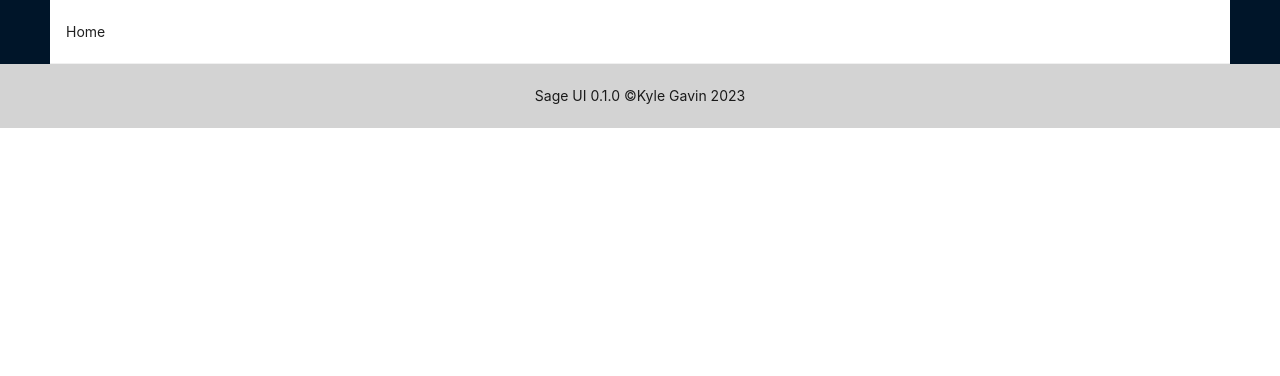
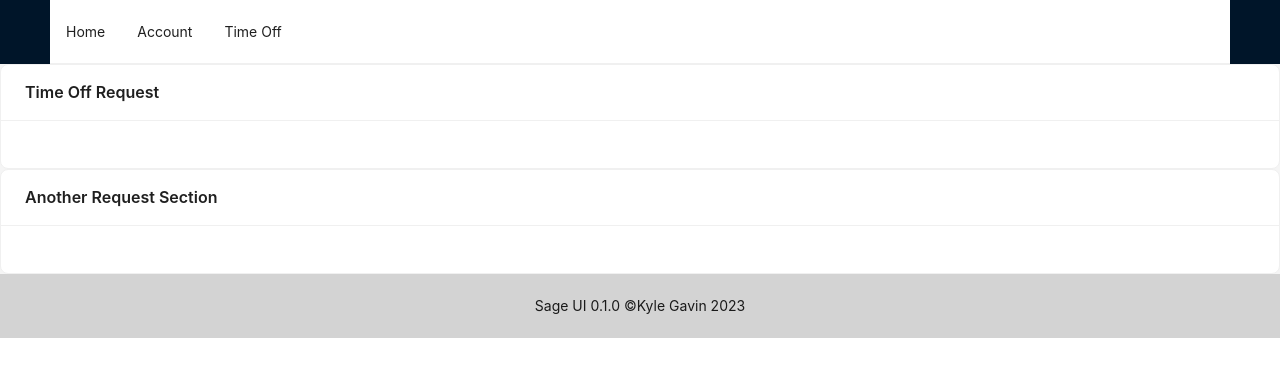
Before and after one commit to kylegav/sage, a React (Create React App) app: page /timeoff in a window 1280 px wide. Shown: the top 376 px of the page. Built offline with nearby package versions, Linux system fonts and the light colour scheme.

Commit message:
Added skeleton menu functionality

```diff
--- a/src/Components/AppRoutes/index.js
+++ b/src/Components/AppRoutes/index.js
@@ -1,11 +1,15 @@
 import {Routes, Route} from "react-router-dom";
 import TableView from "../../Modules/TableView";
+import Account from "../../Modules/Account";
+import TimeOff from "../../Modules/TimeOff";
 
 const AppRoutes = () => {
     return (
         // TODO: Implement Routing to different pages.
         <Routes>
             <Route path ="" element={<TableView/>}/>
+            <Route path ="account"  element={<Account/>}/>
+            <Route path ="timeoff" element={<TimeOff/>}/>
         </Routes>
     )
 }
--- a/src/Components/NavMenu/index.js
+++ b/src/Components/NavMenu/index.js
@@ -11,12 +11,21 @@ const NavMenu = () => {
             key: "/",
             label: "Home",
         },
+        {
+            key: "account",
+            label: "Account",
+
+        },
+        {
+            key: "timeoff",
+            label: "Time Off"
+        }
     ];
 
     const onMenuClick = (menuItem) => {
         navigate(menuItem.key)
     };
-
+    // TODO: Style Menu centered
     return (
         <Menu onClick={onMenuClick} mode="horizontal" items={MenuItems} />
     )
--- /dev/null
+++ b/src/Modules/Account/index.js
@@ -0,0 +1,8 @@
+import {Card} from 'antd';
+
+
+const Account = () => {
+    return (<Card title={"Account Page"}/>)
+};
+
+export default Account
--- /dev/null
+++ b/src/Modules/TimeOff/index.js
@@ -0,0 +1,12 @@
+import {Card} from 'antd';
+
+const TimeOff = () => {
+    return (
+        <>
+        <Card title={"Time Off Request"}/>
+        <Card title={"Another Request Section"}/>
+        </>
+    )
+};
+
+export default TimeOff;
```
